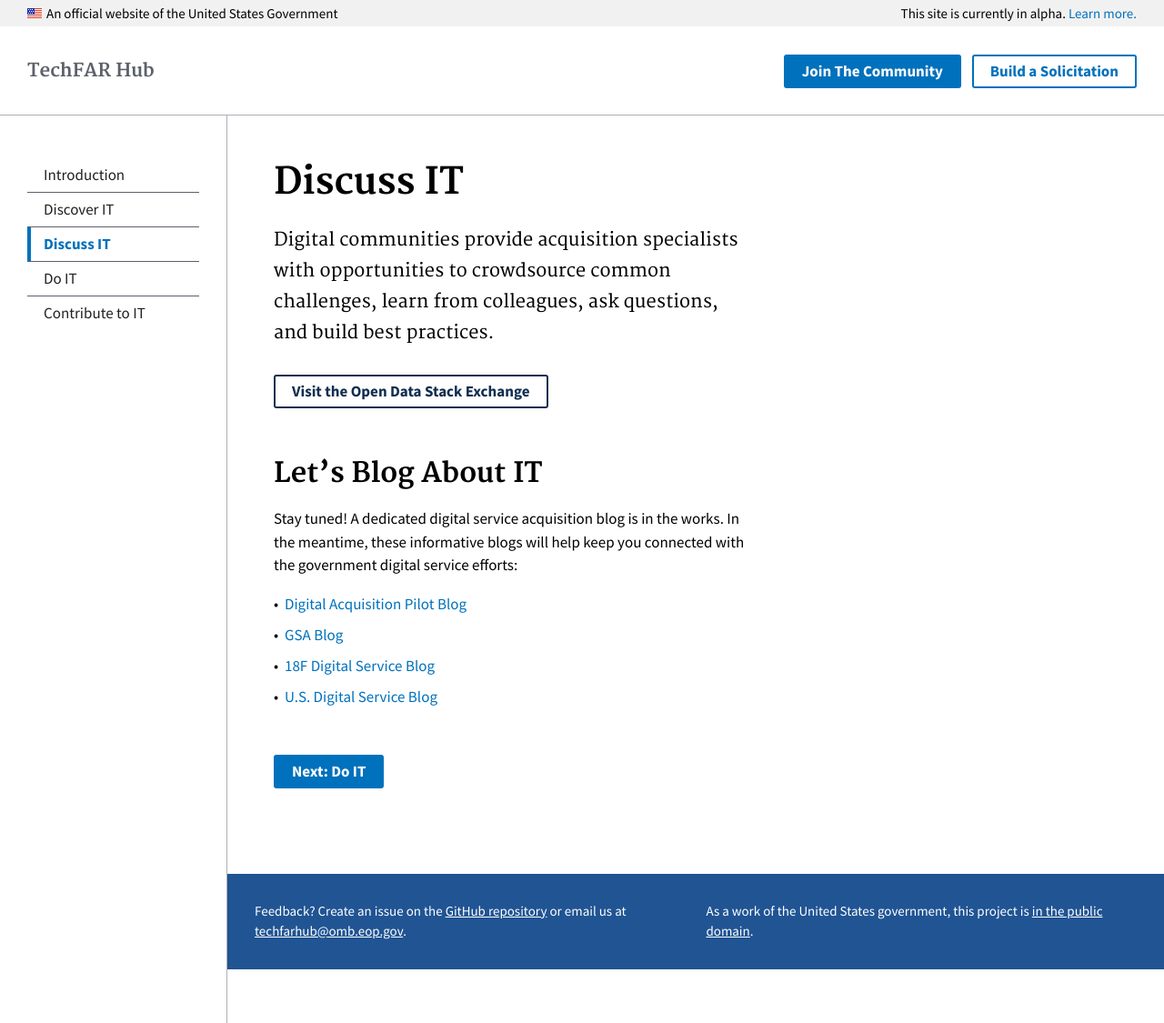
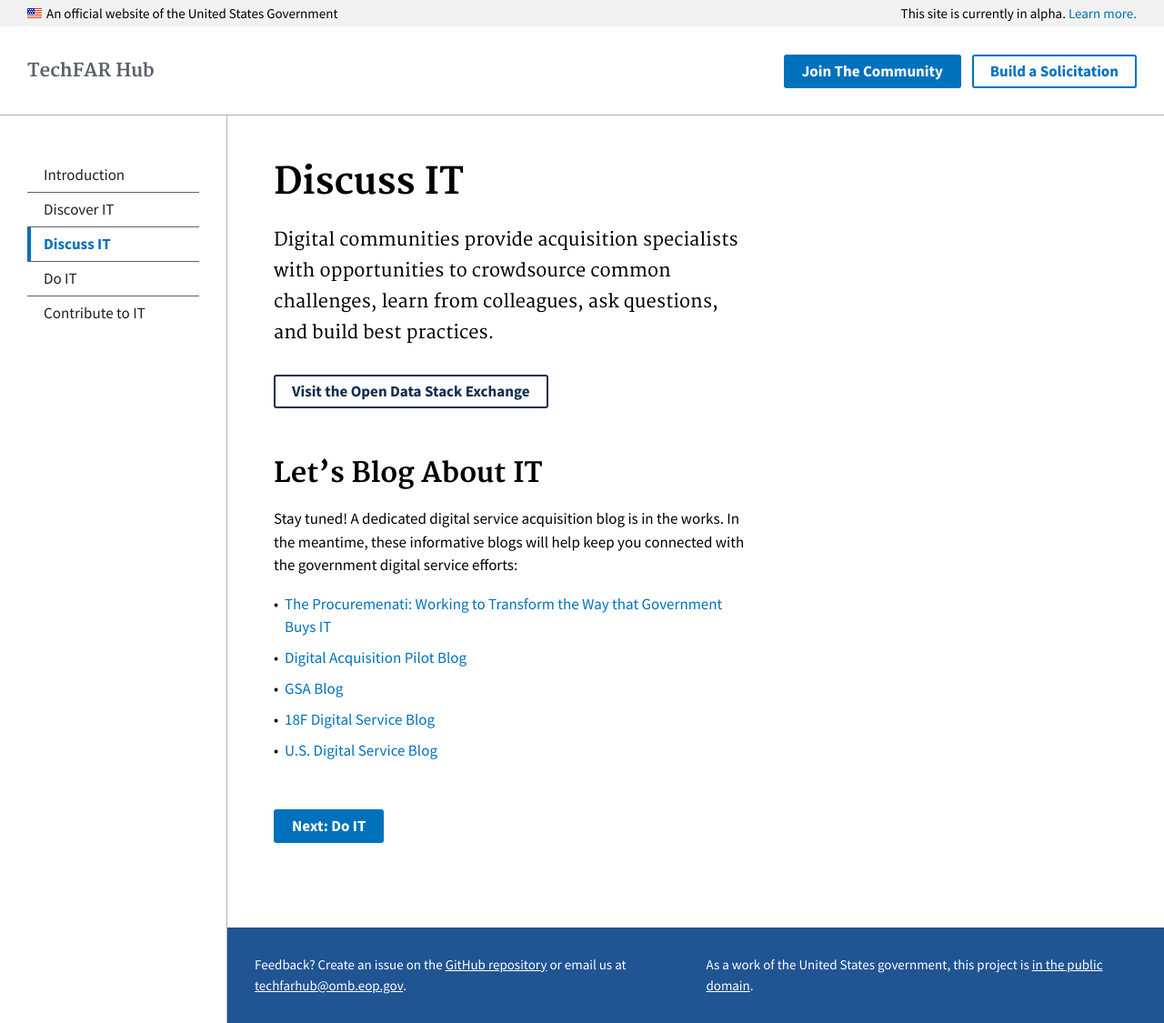
Before and after one commit to usds/techfar-hub, a Jekyll site: the page built from _topics/2_discuss-IT.md, in a window 1280 px wide and 1125 px high. Shown: the whole window at 91% size. Built offline with Jekyll 4.4.1, drawn with Linux system fonts in a browser that asks for light colours.

Commit message:
Adding link to Medium Blog on Procuremenati
Meet the Procuremenati detailing our efforts to transform the way that government buys IT

```diff
--- a/_topics/2_discuss-IT.md
+++ b/_topics/2_discuss-IT.md
@@ -20,6 +20,7 @@
 
 Stay tuned! A dedicated digital service acquisition blog is in the works. In the meantime, these informative blogs will help keep you connected with the government digital service efforts:
 
+- [The Procuremenati: Working to Transform the Way that Government Buys IT](https://medium.com/the-u-s-digital-service/meet-the-procuremenati-usds-acquisition-experts-1e99346822b5#.b3dfkjtji){:target="_blank"}
 - [Digital Acquisition Pilot Blog](https://digitalacquisitionpilot.wordpress.com/){:target="_blank"}
 - [GSA Blog](http://gsablogs.gsa.gov/gsablog/){:target="_blank"}
 - [18F Digital Service Blog](https://18f.gsa.gov/blog/){:target="_blank"}
```
